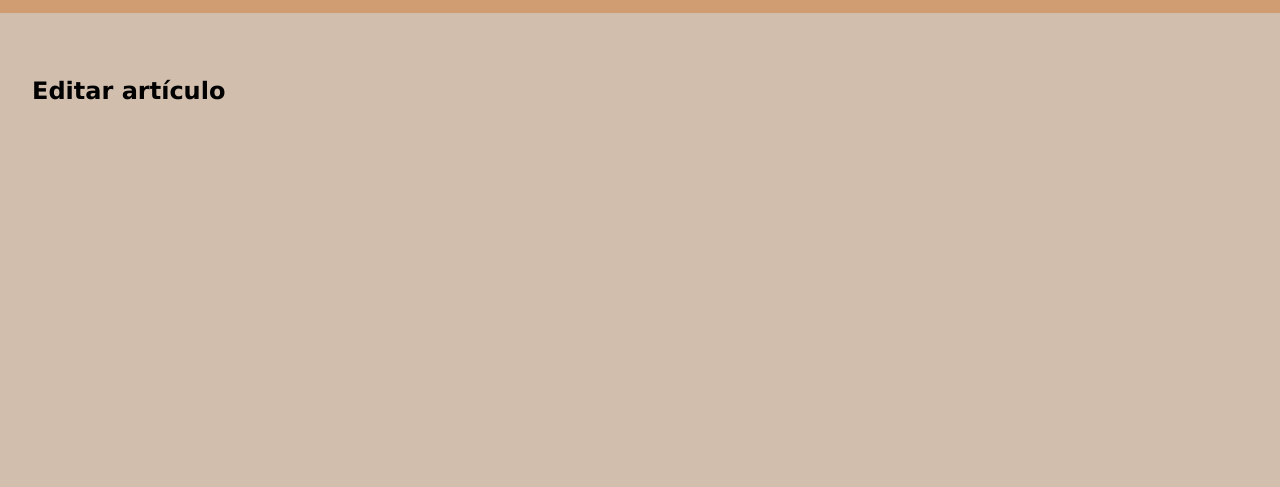
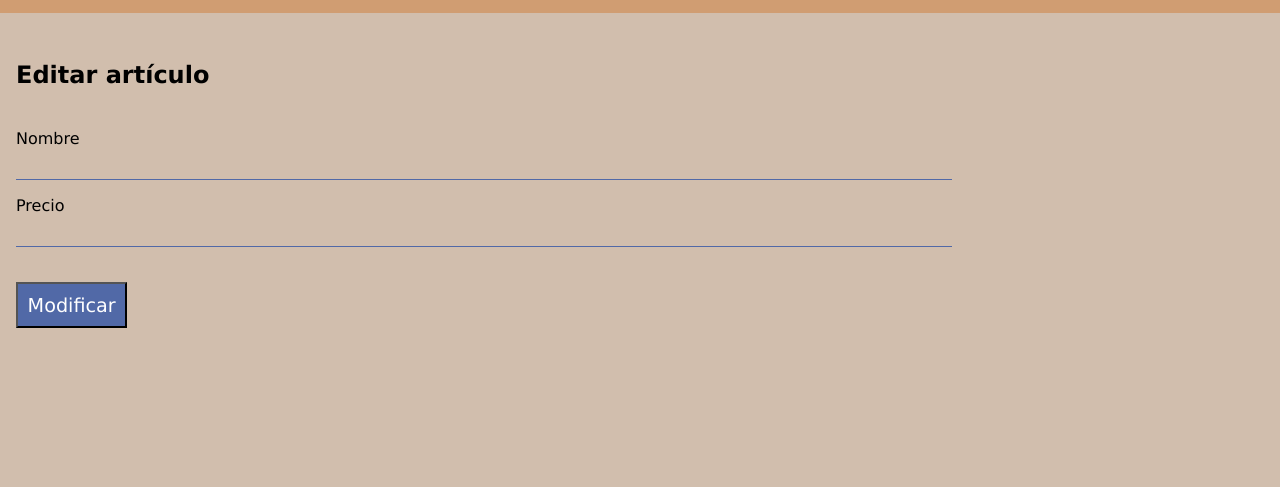
Before and after one commit to romeitas/202210-W2-maria-bragado, a website: page formulario/index.html in a window 1280 px wide. Shown: the part 108-595 px from the top of the page. Drawn offline with Linux system fonts and the light colour scheme.

Commit message:
Editar artículo

```diff
--- a/formulario/index.html
+++ b/formulario/index.html
@@ -24,9 +24,14 @@
             <p>2/3 Comprados</p>
         </div>
         <main>
-            <div>
-                <h1>Editar artículo</h1>
-            </div>
+            <h2>Editar artículo</h2>
+            <form>
+                <label>Nombre</label>
+                <input type="text" name="name" />
+                <label>Precio</label>
+                <input type="text" name="price" />
+                <button type="submit">Modificar</button>
+            </form>
         </main>
         <footer>
             <div>
--- a/formulario/style.css
+++ b/formulario/style.css
@@ -12,6 +12,7 @@
     --secondary: #5169a7;
     --terciary: #d09d72;
     --cuaternary: black;
+    --hoverlist: #da5e00;
 }
 
 header {
@@ -32,6 +33,7 @@ h1 {
 nav,
 p {
     display: flex;
+    justify-content: right;
     margin-left: 1rem;
 }
 
@@ -57,17 +59,43 @@ main {
     height: 30rem;
 }
 
-main div {
-    display: flex;
-    flex: 1;
-    background-color: var(--primary);
-    justify-content: space-between;
+h2 {
+    padding-top: 2rem;
 }
 
-main div h1 {
-    justify-content: left;
-    padding-top: 2rem;
-    font-size: x-large;
+form {
+    margin-top: 2.5rem;
+    margin-left: 0;
+}
+
+form label {
+    display: block;
+}
+
+input[type='text'] {
+    display: block;
+    width: 75%;
+    padding: 0.5rem;
+    margin-bottom: 1rem;
+    border-bottom: 1px solid var(--secondary);
+    background-color: var(--primary);
+    border-top: var(--primary);
+    border-left: var(--primary);
+    border-right: var(--primary);
+}
+
+form button {
+    background-color: var(--secondary);
+    color: white;
+    font-size: 1.2rem;
+    font-weight: normal;
+    padding: 0.6rem;
+    margin-top: 1.2rem;
+}
+
+form button:hover {
+    cursor: pointer;
+    background-color: var(--hoverlist);
 }
 
 /* Selector combinado de elementos*/
```
